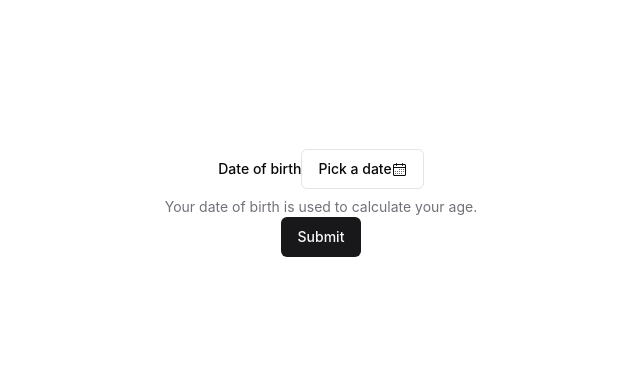
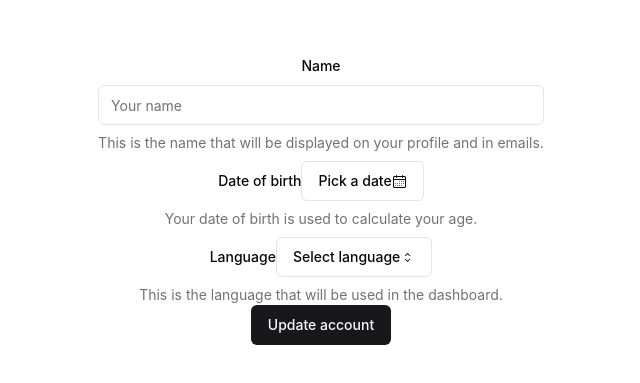
Before and after one commit to ChuanGz/form-container-2, a React (Vite) app in the folder react-app/: page / in a window 1280 px wide. Shown: the part 201-584 px from the top of the page, without its empty margins (319-959 px from the left). Built offline with nearby package versions, Linux system fonts and the light colour scheme.

Commit message:
fix onSubmit handler

```diff
--- a/react-app/src/App.tsx
+++ b/react-app/src/App.tsx
@@ -1,13 +1,11 @@
 import './styles/globals.css'
 import './styles/App.css'
-import DemoForm from './demos/DemoForm4'
+import DemoForm from './demos/DemoForm3'
 
 function App() {
 
   return (
-    <>
-     <DemoForm />
-    </>
+    <DemoForm />
   )
 }
 
--- a/react-app/src/demos/DemoForm0_RHF.tsx
+++ b/react-app/src/demos/DemoForm0_RHF.tsx
@@ -27,7 +27,12 @@ export default function DemoForm() {
   } = useForm<FormValues>({
     resolver: resolver,
   });
-  const onSubmit = handleSubmit((data) => alert(JSON.stringify(data)));
+
+  const onSubmit = handleSubmit((data) => {
+    const dataget = JSON.stringify(data);
+    alert(dataget);
+    console.log(dataget);
+  });
 
   return (
     <div className="App">
--- a/react-app/src/demos/DemoForm1.tsx
+++ b/react-app/src/demos/DemoForm1.tsx
@@ -16,7 +16,6 @@ import {
 import { Input } from "../components/ui/input";
 import { useForm } from "react-hook-form";
 import { zodResolver } from "@hookform/resolvers/zod";
-import { toast } from "@/components/ui/use-toast";
 
 const profileFormSchema = z.object({
   username: z.string().min(2, {
@@ -28,8 +27,7 @@ type ProfileFormValues = z.infer<typeof profileFormSchema>;
 
 // This can come from your database or API.
 const defaultValues: Partial<ProfileFormValues> = {
-  // name: "Your name",
-  // dob: new Date("2023-01-23"),
+  username: "Your name",
 };
 
 // Profile form
@@ -39,19 +37,15 @@ export default function DemoForm() {
         defaultValues,
       });
 
-      function onSubmit(data: ProfileFormValues) {
-        toast({
-          title: "You submitted the following values:",
-          description: (
-            <pre className="mt-2 w-[340px] rounded-md bg-slate-950 p-4">
-              <code className="text-white">{JSON.stringify(data, null, 2)}</code>
-            </pre>
-          ),
-        });
-      }
+      const onSubmit = form.handleSubmit((data) => {
+        const dataget = JSON.stringify(data);
+        alert(dataget);
+        console.log(dataget);
+      });
+
   return (
     <Form {...form}>
-      <form onSubmit={form.handleSubmit(onSubmit)} className="space-y-8">
+      <form onSubmit={onSubmit} className="space-y-8">
         <FormField
           control={form.control}
           name="username"
--- a/react-app/src/demos/DemoForm2.tsx
+++ b/react-app/src/demos/DemoForm2.tsx
@@ -15,7 +15,6 @@ import {
   FormMessage,
 } from "../components/ui/form"
 import { Textarea } from "../components/ui/textarea"
-import { toast } from "../components/ui/use-toast"
 
 const FormSchema = z.object({
   bio: z
@@ -34,20 +33,15 @@ export default function DemoForm() {
     resolver: zodResolver(FormSchema),
   })
 
-  function onSubmit(data: z.infer<typeof FormSchema>) {
-    toast({
-      title: "You submitted the following values:",
-      description: (
-        <pre className="mt-2 w-[340px] rounded-md bg-slate-950 p-4">
-          <code className="text-white">{JSON.stringify(data, null, 2)}</code>
-        </pre>
-      ),
-    })
-  }
+  const onSubmit = form.handleSubmit((data) => {
+    const dataget = JSON.stringify(data);
+    alert(dataget);
+    console.log(dataget);
+  });
 
   return (
     <Form {...form}>
-      <form onSubmit={form.handleSubmit(onSubmit)} className="w-2/3 space-y-6">
+      <form onSubmit={onSubmit} className="w-2/3 space-y-6">
         <FormField
           control={form.control}
           name="bio"
--- a/react-app/src/demos/DemoForm3.tsx
+++ b/react-app/src/demos/DemoForm3.tsx
@@ -29,7 +29,6 @@ import {
   PopoverContent,
   PopoverTrigger,
 } from "../components/ui/popover";
-import { toast } from "../components/ui/use-toast";
 
 const languages = [
   { label: "English", value: "en" },
@@ -75,20 +74,15 @@ export default function DemoForm() {
     defaultValues,
   });
 
-  function onSubmit(data: AccountFormValues) {
-    toast({
-      title: "You submitted the following values:",
-      description: (
-        <pre className="mt-2 w-[340px] rounded-md bg-slate-950 p-4">
-          <code className="text-white">{JSON.stringify(data, null, 2)}</code>
-        </pre>
-      ),
-    });
-  }
+  const onSubmit = form.handleSubmit((data) => {
+    const dataget = JSON.stringify(data);
+    alert(dataget);
+    console.log(dataget);
+  });
 
   return (
     <Form {...form}>
-      <form onSubmit={form.handleSubmit(onSubmit)} className="space-y-8">
+      <form onSubmit={onSubmit} className="space-y-8">
         <FormField
           control={form.control}
           name="name"
--- a/react-app/src/demos/DemoForm4.tsx
+++ b/react-app/src/demos/DemoForm4.tsx
@@ -23,7 +23,6 @@ import {
   PopoverContent,
   PopoverTrigger,
 } from "../components/ui/popover"
-import { toast } from "../components/ui/use-toast"
 
 const FormSchema = z.object({
   dob: z.date({
@@ -37,20 +36,15 @@ export default function DemoForm() {
     resolver: zodResolver(FormSchema),
   })
 
-  function onSubmit(data: z.infer<typeof FormSchema>) {
-    toast({
-      title: "You submitted the following values:",
-      description: (
-        <pre className="mt-2 w-[340px] rounded-md bg-slate-950 p-4">
-          <code className="text-white">{JSON.stringify(data, null, 2)}</code>
-        </pre>
-      ),
-    })
-  }
+  const onSubmit = form.handleSubmit((data) => {
+    const dataget = JSON.stringify(data);
+    alert(dataget);
+    console.log(dataget);
+  });
 
   return (
     <Form {...form}>
-      <form onSubmit={form.handleSubmit(onSubmit)} className="space-y-8">
+      <form onSubmit={onSubmit} className="space-y-8">
         <FormField
           control={form.control}
           name="dob"
```
